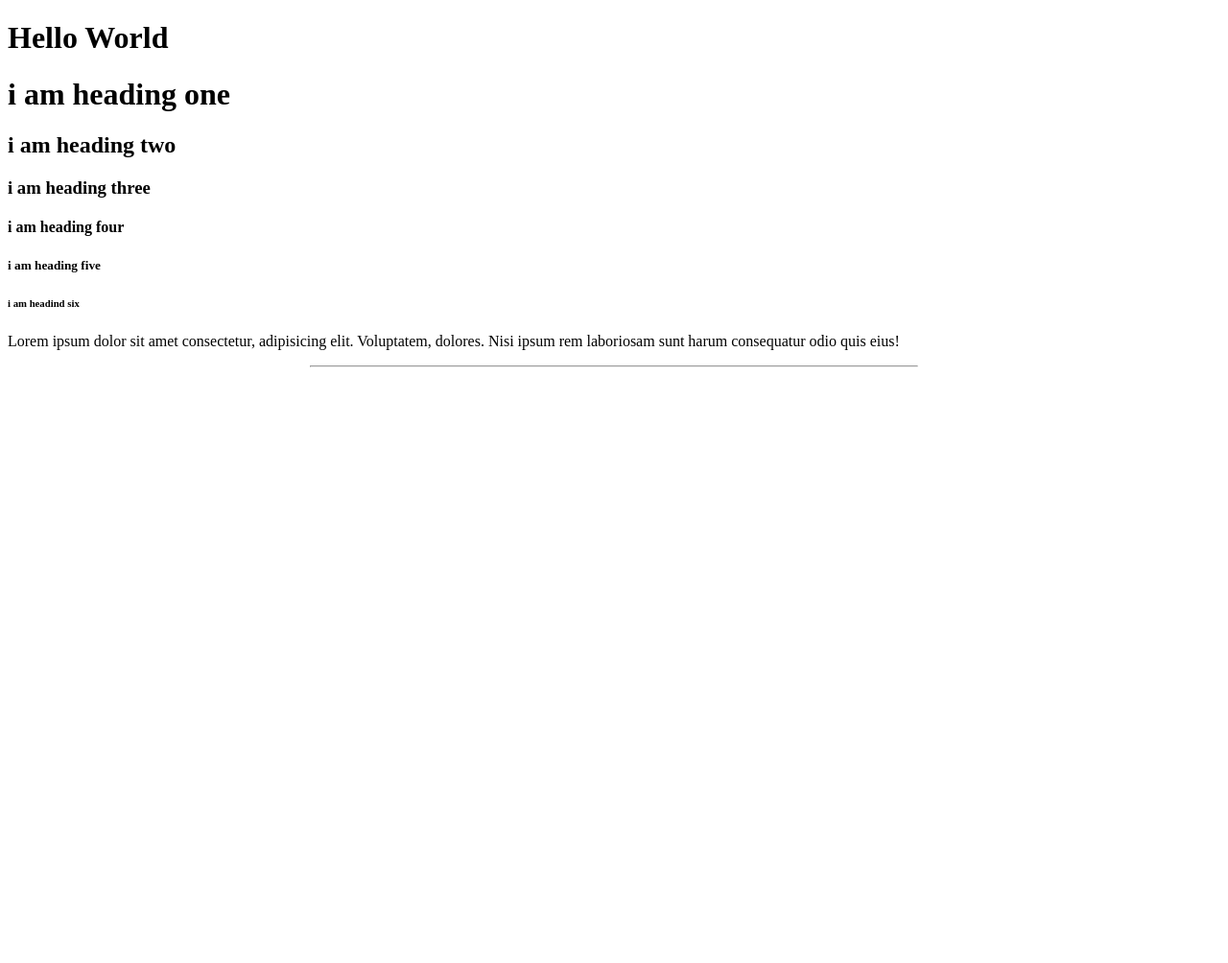
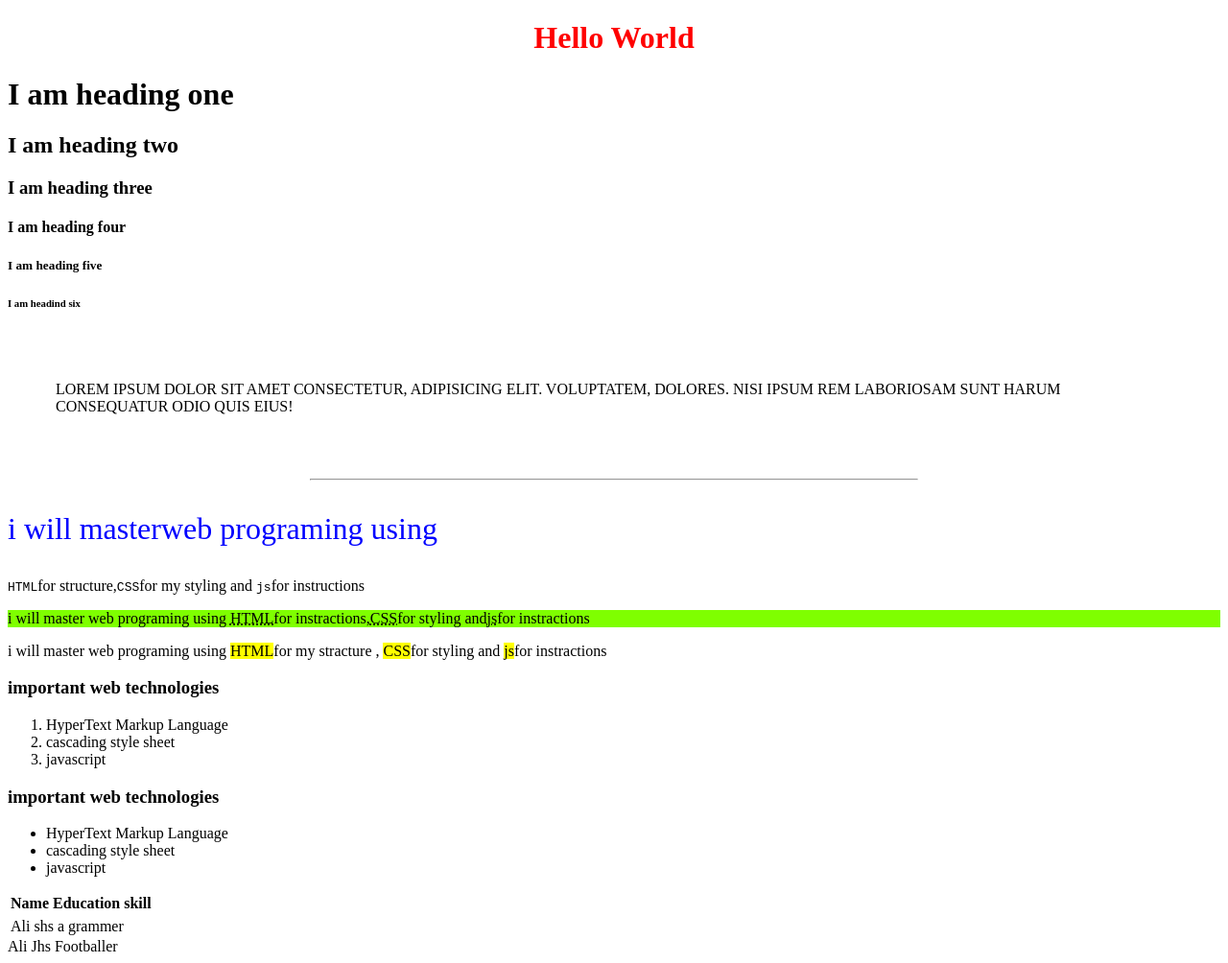
Before and after one commit to AliMohammedSubur/htlm-practice, a plain HTML site: page index.html in a window 1280 px wide. Shown: the whole page at 96% size. Before the commit the page ends 800 px from the top, so only its background shows below. Drawn offline with Linux system fonts and the light colour scheme.

Commit message:
Add files via upload

```diff
--- a/index.html
+++ b/index.html
@@ -7,17 +7,60 @@
     <title>Html practice</title>
   </head>
   <body>
-    <h1>Hello World</h1>
-    <h1>i am heading one</h1>
-    <h2>i am heading two</h2>
-    <h3>i am heading three</h3>
-    <h4>i am heading four</h4>
-    <h5>i am heading five</h5>
-    <h6>i am headind six</h6>
-    <p>
-      Lorem ipsum dolor sit amet consectetur, adipisicing elit. Voluptatem,
-      dolores. Nisi ipsum rem laboriosam sunt harum consequatur odio quis eius!
+    <h1 style="color:red ;font-weight:bolder;text-align: center;">Hello World</h1>
+    <h1>I am heading one</h1>
+    <h2>I am heading two</h2>
+    <h3>I am heading three</h3>
+    <h4>I am heading four</h4>
+    <h5>I am heading five</h5>
+    <h6>I am headind six</h6>
+    <p style="padding:50px; text-transform:uppercase">Lorem ipsum dolor sit amet consectetur, adipisicing elit. Voluptatem, dolores. Nisi ipsum rem laboriosam sunt harum consequatur odio quis eius!
     </p>
     <hr width="50%>"
+    <!--text formatting-->
+    <p style="color: blue;font-size: xx-large;">i will masterweb programing using</p>
+    <code>HTML</code>for structure,<code>CSS</code>for my styling and <code>js</code>for instructions</p>
+    <p style="background-color:chartreuse">i will master web programing using <abbr title="Hyper Text Markup Language">HTML</abbr>for instractions,<abbr title="cascading style sheet">CSS</abbr>for styling and<abbr title="javascript">js</abbr>for instractions</p>
+    <p>i will master web programing using <mark>HTML</mark>for my stracture , <mark>CSS</mark>for styling and <mark>js</mark>for instractions</p>
+    <!--ordered list-->
+    <h3>important web technologies</h3>
+    <ol type="1">
+        <li>HyperText Markup Language</li>
+        <li>cascading style sheet</li>
+        <li>javascript</li>
+    </ol>
+    <h3>important web technologies</h3>
+    <ul>
+        <li>HyperText Markup Language</li>
+        <li>cascading style sheet</li>
+        <li>javascript</li>
+    </ul>
+    <!--table element-->
+    <table>
+      <thead>
+        <tr>
+          <th>Name</th>
+          <th>Education</th>
+          <th>skill</th>
+        </tr>
+      </thead>
+    </table>
+</tr>
+      <table>
+        <tbody>
+          <tr>
+            <td>Ali</td>
+            <td>shs</td>
+            <td>a grammer</td>
+          </tr>
+        </tbody>
+      </table>
+</tr>
+          <tr>
+            <td>Ali</td>
+            <td>Jhs</td>
+            <td>Footballer</td>
+          </tr>
+
   </body>
 </html>
```
